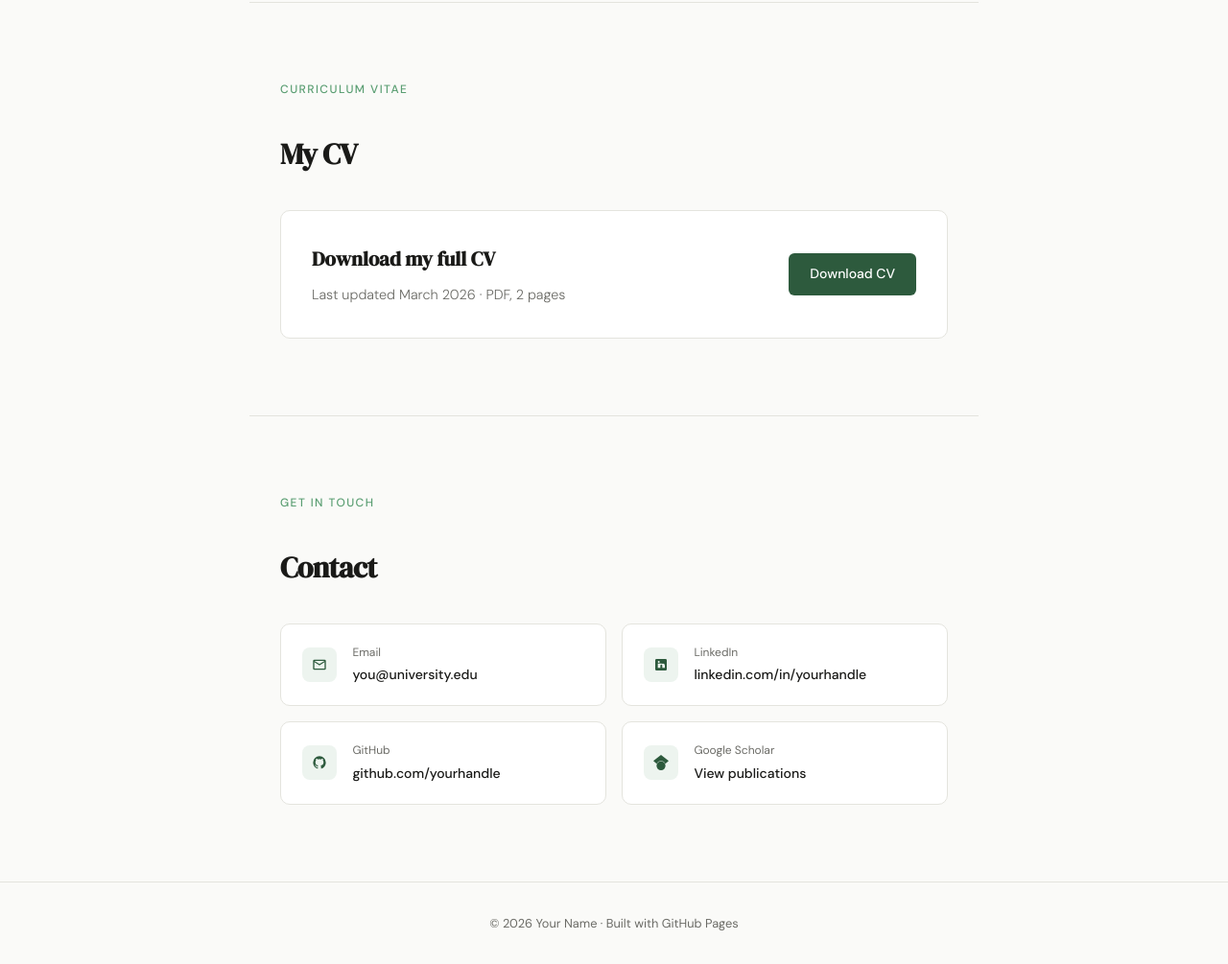
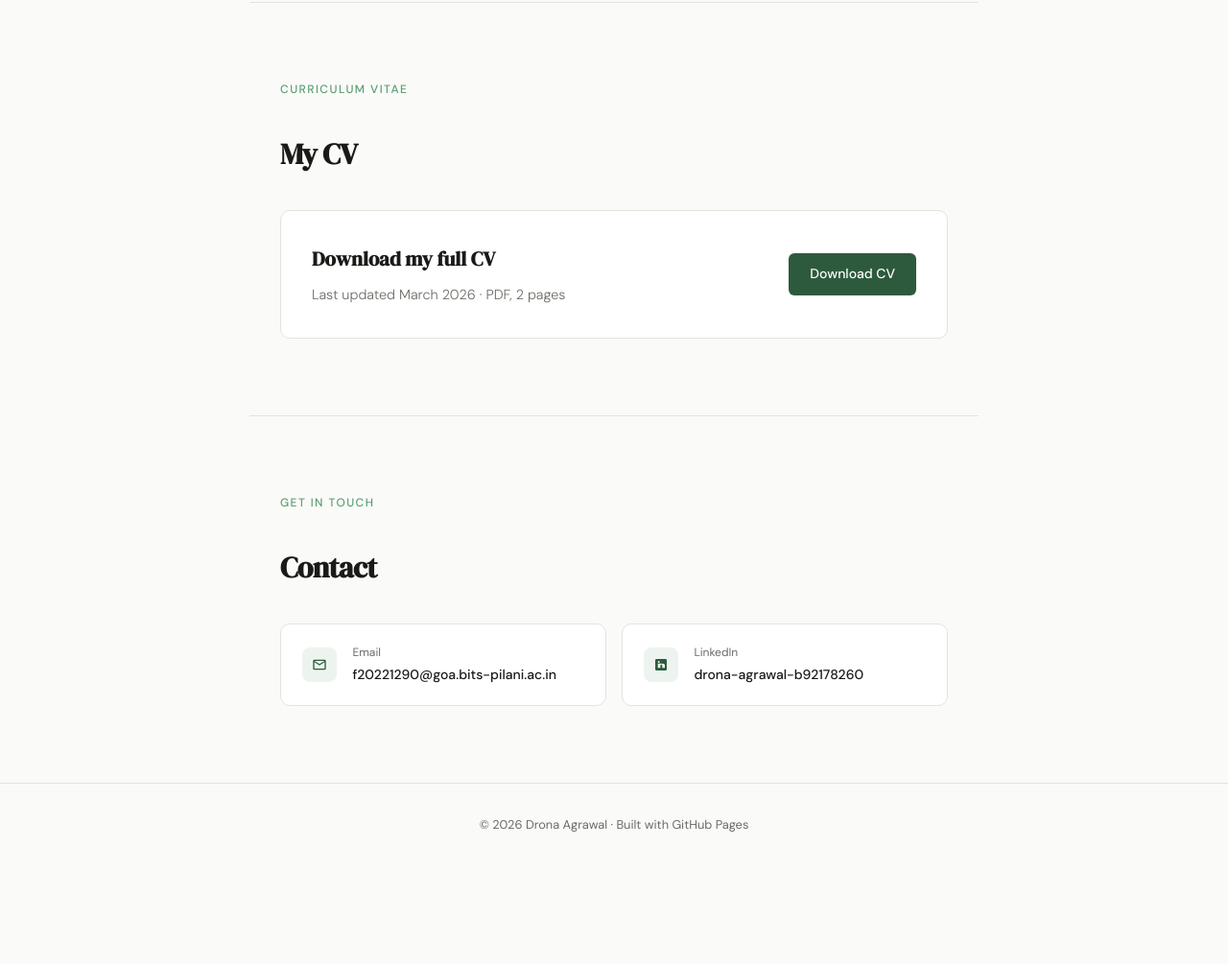
Before and after one commit to drona-agrawal/drona-agrawal.github.io, a plain HTML site: page index.html in a window 1280 px wide. Shown: the part 2075-3080 px from the top of the page at 96% size. After the commit the page ends 2978 px from the top, so only its background shows below. Drawn offline with Linux system fonts and the light colour scheme.

Commit message:
Update index.html

```diff
--- a/index.html
+++ b/index.html
@@ -453,27 +453,27 @@
     <h2>Contact</h2>
     <div class="contact-grid">
 
-      <a href="mailto:you@university.edu" class="contact-item">
+      <a href="mailto:f20221290@goa.bits-pilani.ac.in" class="contact-item">
         <div class="contact-icon">
           <svg viewBox="0 0 24 24" xmlns="http://www.w3.org/2000/svg"><path d="M20 4H4a2 2 0 00-2 2v12a2 2 0 002 2h16a2 2 0 002-2V6a2 2 0 00-2-2zm0 2l-8 5-8-5h16zm0 12H4V8l8 5 8-5v10z"/></svg>
         </div>
         <div>
           <p class="contact-label">Email</p>
-          <p class="contact-value">you@university.edu</p>
+          <p class="contact-value">f20221290@goa.bits-pilani.ac.in</p>
         </div>
       </a>
 
-      <a href="https://linkedin.com/in/yourhandle" target="_blank" class="contact-item">
+      <a href="https://www.linkedin.com/in/drona-agrawal-b92178260/" target="_blank" class="contact-item">
         <div class="contact-icon">
           <svg viewBox="0 0 24 24" xmlns="http://www.w3.org/2000/svg"><path d="M19 3H5a2 2 0 00-2 2v14a2 2 0 002 2h14a2 2 0 002-2V5a2 2 0 00-2-2zm-9 14H7v-7h3v7zm-1.5-8a1.5 1.5 0 110-3 1.5 1.5 0 010 3zM17 17h-3v-3.5c0-1-.8-1.5-1.5-1.5s-1.5.5-1.5 1.5V17h-1v-7h3v1.1c.5-.8 1.4-1.1 2-1.1 1.7 0 3 1.1 3 3.4V17z"/></svg>
         </div>
         <div>
           <p class="contact-label">LinkedIn</p>
-          <p class="contact-value">linkedin.com/in/yourhandle</p>
+          <p class="contact-value">drona-agrawal-b92178260</p>
         </div>
       </a>
 
-      <a href="https://github.com/yourhandle" target="_blank" class="contact-item">
+      <!-- <a href="https://github.com/yourhandle" target="_blank" class="contact-item">
         <div class="contact-icon">
           <svg viewBox="0 0 24 24" xmlns="http://www.w3.org/2000/svg"><path d="M12 2A10 10 0 002 12c0 4.42 2.87 8.17 6.84 9.5.5.08.66-.23.66-.5v-1.69c-2.77.6-3.36-1.34-3.36-1.34-.46-1.16-1.11-1.47-1.11-1.47-.91-.62.07-.6.07-.6 1 .07 1.53 1.03 1.53 1.03.87 1.52 2.34 1.07 2.91.83.09-.65.35-1.09.63-1.34-2.22-.25-4.55-1.11-4.55-4.92 0-1.11.38-2 1.03-2.71-.1-.25-.45-1.29.1-2.64 0 0 .84-.27 2.75 1.02.79-.22 1.65-.33 2.5-.33.85 0 1.71.11 2.5.33 1.91-1.29 2.75-1.02 2.75-1.02.55 1.35.2 2.39.1 2.64.65.71 1.03 1.6 1.03 2.71 0 3.82-2.34 4.66-4.57 4.91.36.31.69.92.69 1.85V21c0 .27.16.59.67.5C19.14 20.16 22 16.42 22 12A10 10 0 0012 2z"/></svg>
         </div>
@@ -491,13 +491,13 @@
           <p class="contact-label">Google Scholar</p>
           <p class="contact-value">View publications</p>
         </div>
-      </a>
+      </a> -->
 
     </div>
   </section>
 
   <footer>
-    <p>© 2026 Your Name · Built with GitHub Pages</p>
+    <p>© 2026 Drona Agrawal · Built with GitHub Pages</p>
   </footer>
 
 </body>
```
